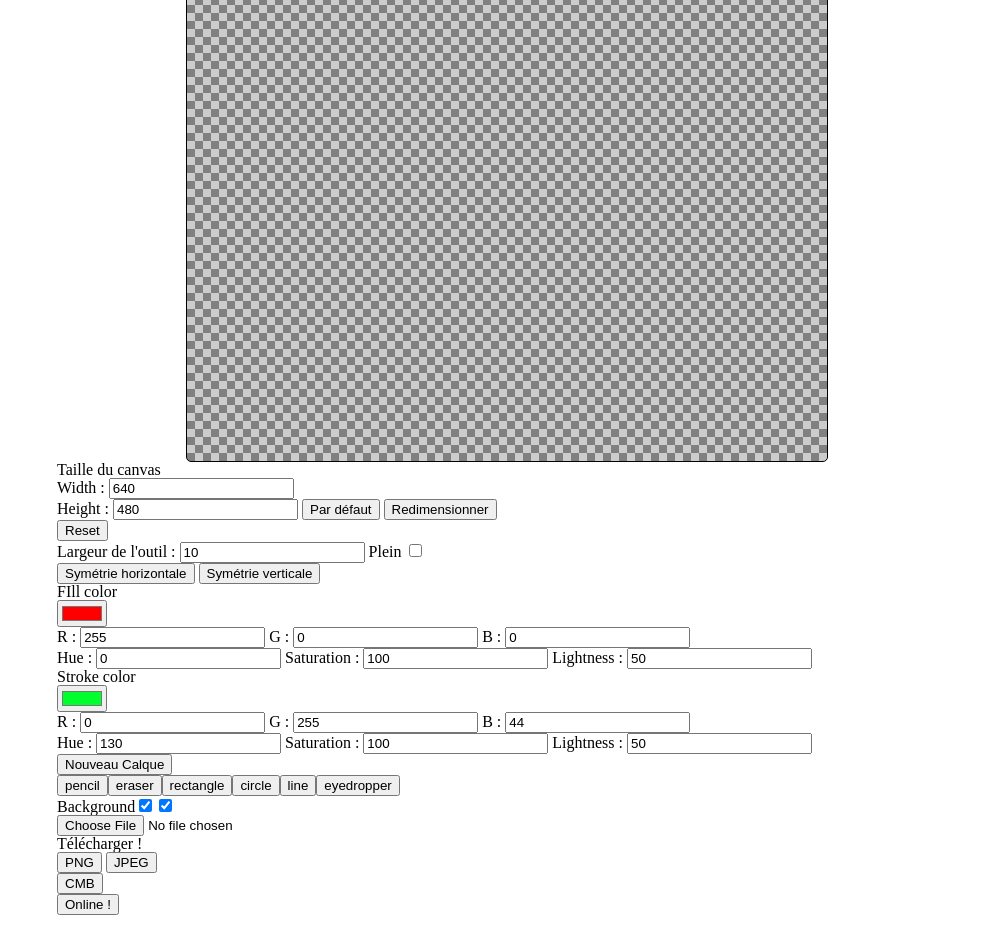
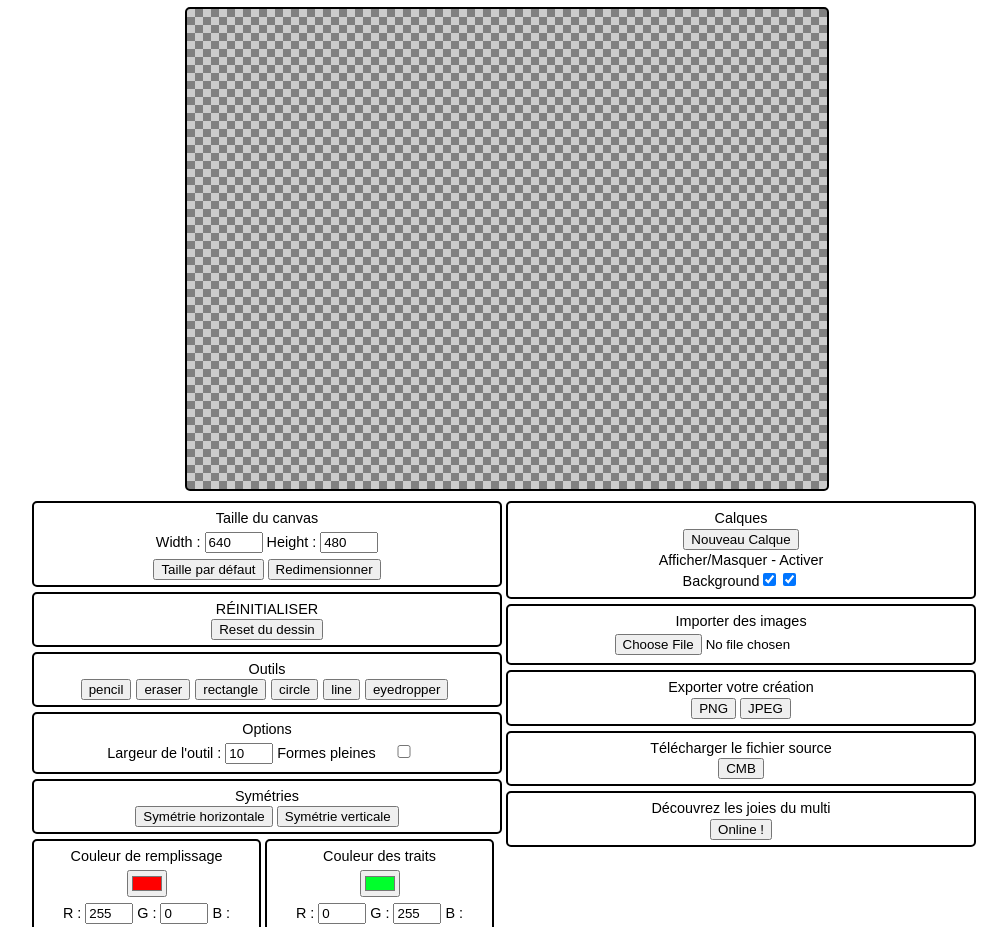
Before and after one commit to LeReverandNox/My_Paint, a plain HTML site: page index.html in a window 1280 px wide. Shown: the part 61-988 px from the top of the page, without its empty margins (133-1140 px from the left). Drawn offline with Linux system fonts and the light colour scheme.

Commit message:
Restructuration du html et du css, un peu de design bon sang ! C'est hyper sommaire, mais c'est plus lisible ^^

```diff
--- a/index.html
+++ b/index.html
@@ -26,32 +26,41 @@
                     <canvas id="canvas-tmp"></canvas>
                     <canvas id="canvas-sym"></canvas>
                 </div>
+                <div id="block1">
+
                     <div id="resize-form">
                         <p>Taille du canvas</p>
+                        <div id="resize-dims">
                             <label for="canvas-width">Width : </label>
                             <input type="number" id="canvas-width" placeholder="La largeur du canvas" />
-                    <br />
                             <label for="canvas-height">Height : </label>
                             <input type="number" id="canvas-height" placeholder="La hauteur du canvas" />
-                    <button id="canvas-reset-dimensions">Par défaut</button>
+                        </div>
+                        <button id="canvas-reset-dimensions">Taille par défaut</button>
                         <button id="canvas-set-dimensions">Redimensionner</button>
                     </div>
                     <div id="reset-form">
-                    <button id="canvas-reset">Reset</button>
+                        <p>RÉINITIALISER</p>
+                        <button id="canvas-reset">Reset du dessin</button>
+                    </div>
+                    <div id="tools-holder">
+                        <p>Outils</p>
                     </div>
                     <div id="tool-form">
+                        <p>Options</p>
                         <label for="tool-thickness">Largeur de l'outil : </label>
                         <input type="number" name="tool-thickness" id="tool-thickness" />
-                    <label for="tool-fillness">Plein</label>
+                        <label for="tool-fillness">Formes pleines</label>
                         <input type="checkbox" name="tool-fillness" id="tool-fillness">
                     </div>
                     <div id="tool-symetrie">
+                        <p>Symétries</p>
                         <button class="sym-h">Symétrie horizontale</button>
                         <button class="sym-v">Symétrie verticale</button>
                     </div>
                     <div id="tool-color">
                         <div id="tool-fill-color">
-                        <p>FIll color</p>
+                            <p>Couleur de remplissage</p>
                             <input type="color"  name="color-hexa" class="color-hexa color-hexa-fill" data-mode="fill" />
                             <div id="fill-tool-color-rgb">
                                 <label for="fill-color-r">R : </label>
@@ -62,16 +71,16 @@
                                 <input type="number" name="fill-color-b" class="color-rgb color-rgb-fill" id="fill-color-b" data-mode="fill" />
                             </div>
                             <div id="fill-tool-color-hsl">
-                            <label for="fill-color-h">Hue : </label>
+                                <label for="fill-color-h">H : </label>
                                 <input type="number" name="fill-color-h" class="color-hsl color-hsl-fill" id="fill-color-h" data-mode="fill" />
-                            <label for="fill-color-s">Saturation : </label>
+                                <label for="fill-color-s">S : </label>
                                 <input type="number" name="fill-color-s" class="color-hsl color-hsl-fill" id="fill-color-s" data-mode="fill" />
-                            <label for="fill-color-l">Lightness : </label>
+                                <label for="fill-color-l">L : </label>
                                 <input type="number" name="fill-color-l" class="color-hsl color-hsl-fill" id="fill-color-l" data-mode="fill" />
                             </div>
                         </div>
                         <div id="tool-stroke-color">
-                        <p>Stroke color</p>
+                            <p>Couleur des traits</p>
                             <input type="color"  name="color-hexa" class="color-hexa color-hexa-stroke" data-mode="stroke" />
                             <div id="stroke-tool-color-rgb">
                                 <label for="stroke-color-r">R : </label>
@@ -82,35 +91,41 @@
                                 <input type="number" name="stroke-color-b" class="color-rgb color-rgb-stroke" id="stroke-color-b" data-mode="stroke" />
                             </div>
                             <div id="stroke-tool-color-hsl">
-                            <label for="stroke-color-h">Hue : </label>
+                                <label for="stroke-color-h">H : </label>
                                 <input type="number" name="stroke-color-h" class="color-hsl color-hsl-stroke" id="stroke-color-h" data-mode="stroke" />
-                            <label for="stroke-color-s">Saturation : </label>
+                                <label for="stroke-color-s">S : </label>
                                 <input type="number" name="stroke-color-s" class="color-hsl color-hsl-stroke" id="stroke-color-s" data-mode="stroke" />
-                            <label for="stroke-color-l">Lightness : </label>
+                                <label for="stroke-color-l">L : </label>
                                 <input type="number" name="stroke-color-l" class="color-hsl color-hsl-stroke" id="stroke-color-l" data-mode="stroke" />
                             </div>
                         </div>
                     </div>
-                <div id="tool-new-layer">
+                </div>
+                <div id="block2">
+                    <div id="layers-block">
+                        <p>Calques</p>
                         <button id="new-layer">Nouveau Calque</button>
+                        <p>Afficher/Masquer - Activer</p>
+                        <div class="layers-list-holder">
                         </div>
-                <div id="tools-holder">
-                    <!-- <button class="pencil" attr-tool="pencil">Pencil</button> -->
                     </div>
-                <div class="layers-list-holder"></div>
                     <div class="file-upload-holder">
+                        <p>Importer des images</p>
                         <input type="file" id="image-upload" />
                     </div>
                     <div class="download-holder">
-                    <p>Télécharger !</p>
+                        <p>Exporter votre création</p>
                         <button class="download-png">PNG</button>
                         <button class="download-jpeg">JPEG</button>
                     </div>
                     <div class="export-cmb">
+                        <p>Télécharger le fichier source</p>
                         <button id="export-cmb">CMB</button>
                     </div>
                     <div class="online-holder">
+                        <p>Découvrez les joies du multi</p>
                         <button id="online-switch">Online !</button>
+                    </div>
                 </div>
             </section>
         </div>
--- a/script/tools.js
+++ b/script/tools.js
@@ -241,6 +241,7 @@
                 };
 
                 this.setContextOptions(this.tmpLayer.context);
+                this.tmpLayer.context.lineJoin = "miter";
 
                 this.tmpLayer.context.rect(this.origin.x, this.origin.y, dist.x, dist.y);
                 if (this.toolFill === true) {
--- a/style/style.css
+++ b/style/style.css
@@ -48,9 +48,12 @@ table {
 }
 
 /* My_Paint */
-
+body {
+    font-family: sans-serif;
+    font-size: 0.9em;
+}
 .main-wrapper {
-    width: 900px;
+    width: 950px;
     margin: 0 auto;
 }
 
@@ -63,6 +66,7 @@ table {
     text-align: center;
 }
 h1 {
+    font-size: 3em;
     color: red;
 }
 
@@ -72,7 +76,7 @@ h1 {
 }
 .big-canvas-holder {
     margin: 0 auto;
-    border: 1px solid black;
+    border: 2px solid black;
     border-radius: 5px;
     cursor: crosshair;
     position: relative;
@@ -87,7 +91,62 @@ h1 {
     /*display: none;*/
     opacity: 0;
 }
-
+#tool-fill-color, #tool-stroke-color {
+    display: inline-block;
+    width: 215px;
+    border: 2px solid black;
+    border-radius: 5px;
+    padding: 5px;
+    text-align: center;
+}
+#tool-fill-color input, #tool-stroke-color input {
+    width: 40px;
+}
+#resize-form {
+    /*width: 150px;*/
+}
+#resize-form input {
+    width: 50px;
+}
+#tool-form input {
+    width: 40px;
+}
+#tools-holder button {
+    margin-right: 5px;
+}
+#block1, #block2 {
+    display: inline-block;
+    width: 470px;
+    vertical-align: top;
+}
+#resize-form, #tools-holder, #tool-form, #tool-symetrie, #reset-form, #layers-block, .file-upload-holder, .download-holder, .export-cmb, .online-holder {
+    border: 2px solid black;
+    border-radius: 5px;
+    padding: 5px;
+    margin-bottom: 5px;
+    text-align: center;
+}
+#block1 p, #block2 p {
+    margin-top: 3px;
+    margin-bottom: 3px;
+}
+#block1 input, #block2 input {
+    margin-top: 3px;
+    margin-bottom: 3px;
+}
+#resize-dims {
+    margin-top: 3px;
+    margin-bottom: 3px;
+}
+.big-canvas-holder {
+    margin-bottom: 10px;
+}
+p, input, label {
+  -webkit-user-select: none;   /* Chrome/Safari/Opera */
+  -moz-user-select: none;      /* Firefox */
+  -ms-user-select: none;       /* IE/Edge */
+  user-select: none;
+}
 /* footer */
 
 .main-footer {
```
Lines whose indentation alone changed are shown as unchanged.
